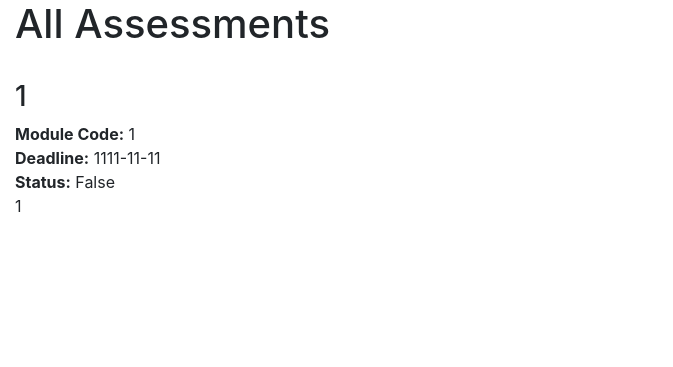
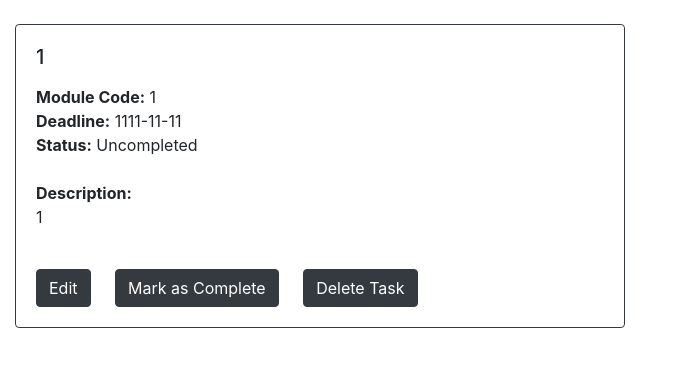
Before and after one commit to omariosc/to-do-list, a Flask app: page / in a window 1280 px wide. Shown: the part 56-423 px from the top of the page, without its empty margins (0-673 px from the left). Run offline with Flask 2, Linux system fonts and the light colour scheme; data comes from the database, SQL or seed files in the repository; some libraries are stand-ins or nearby versions.

Commit message:
Uses Bootstrap cards to output tasks Now checks for task status Allows edit task functionality If status uncompleted, created mark button If status completed, created unmark button Removed title

```diff
--- a/app/templates/home.html
+++ b/app/templates/home.html
@@ -1,15 +1,39 @@
 {% extends "base.html" %}
 {% block content %}
-<h1>All Assessments</h1>
-{{ description }}
+<div class="row">
 {% for task in tasks %}
-<br>
-<div>
-  <h3> {{ task.title }} </h3>
-  <div><strong>Module Code:</strong> {{ task.code }} </div>
-  <div><strong>Deadline:</strong> {{ task.deadline }} </div>
-  <div><strong>Status:</strong> {{ task.status }} </div>
-  <div> {{ task.description }} </div>
+<div class="col-sm-6">
+  <br>
+  <div class="card border-dark mb-3 cardstyle">
+    <div class="card-body">
+      <h5 class="card-title"> {{ task.title }} </h5>
+      <p class="card-text">
+        <div><strong>Module Code:</strong> {{ task.code }}</div>
+        <div><strong>Deadline:</strong> {{ task.deadline }}</div>
+        <div>
+          <strong>Status:</strong>
+          {% if task.status == 0 %}
+            Uncompleted
+          {% else %}
+            Completed
+          {% endif %}
+        </div>
+        <br>
+        <div><strong>Description:</strong></div>
+        <div> {{ task.description }} </div>
+      </p>
+      <br>
+      <a href="/edit/{{ task.id }}" class="btn btn-dark card-link">Edit</a>
+      {% if task.status == 0 %}
+        <a href="/mark/{{ task.id }}" class="btn btn-dark card-link">Mark as Complete</a>
+      {% else %}
+        <a href="/unmark/{{ task.id }}" class="btn btn-dark card-link">Mark as Uncomplete</a>
+      {% endif %}
+      <a href="/delete/{{ task.id }}" class="btn btn-dark card-link">Delete Task</a>
+      <br>
+    </div>
+  </div>
 </div>
 {% endfor %}
+</div>
 {% endblock %}
```
